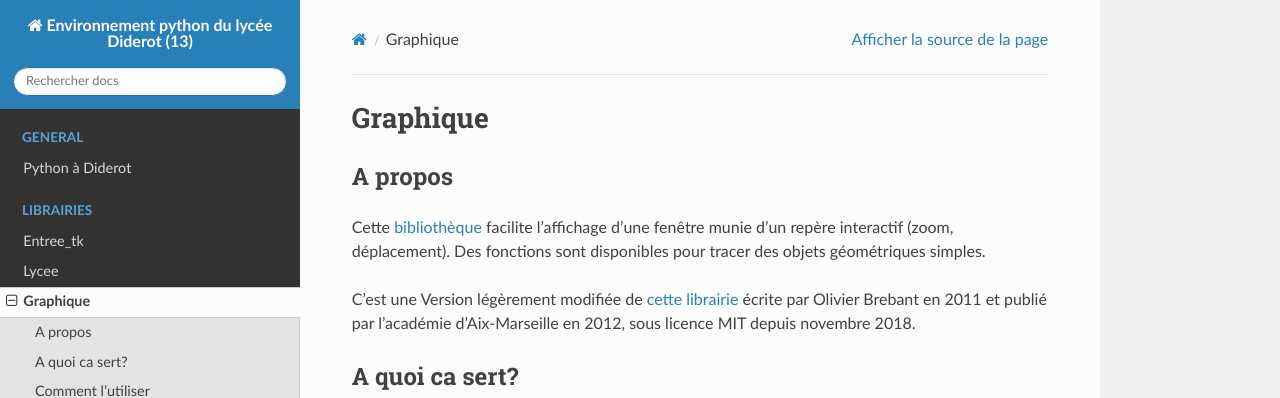
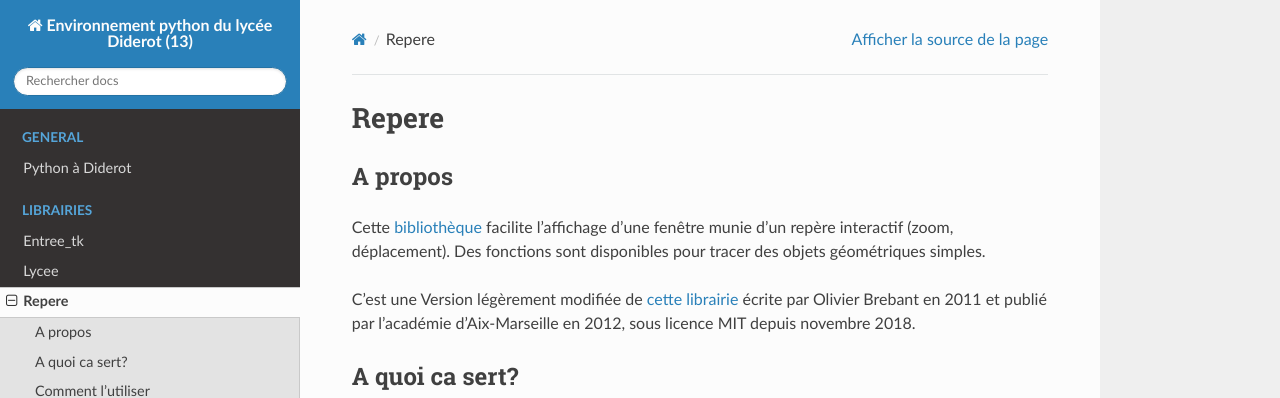
Before and after one commit to Pydiderot/pydiderotIDE, a Sphinx documentation site: the page built from docs/librairies/repere.md, in a window 1280 px wide and 900 px high. Shown: the top 398 px of the window. Built offline with Sphinx 7.4.7 and the Read the Docs theme 2.0.0, drawn with Linux system fonts in a browser that asks for light colours.

Commit message:
maj titre de repere dans la doc

```diff
--- a/docs/librairies/repere.md
+++ b/docs/librairies/repere.md
@@ -1,4 +1,4 @@
-# Graphique
+# Repere
 ## A propos
 Cette [bibliothèque](https://github.com/cspaier/thonny/blob/diderot/Thonny/Lib/site-packages/repere.py) facilite l'affichage d'une fenêtre munie d'un repère interactif (zoom, déplacement). Des fonctions sont disponibles pour tracer des objets géométriques simples.
 
```
